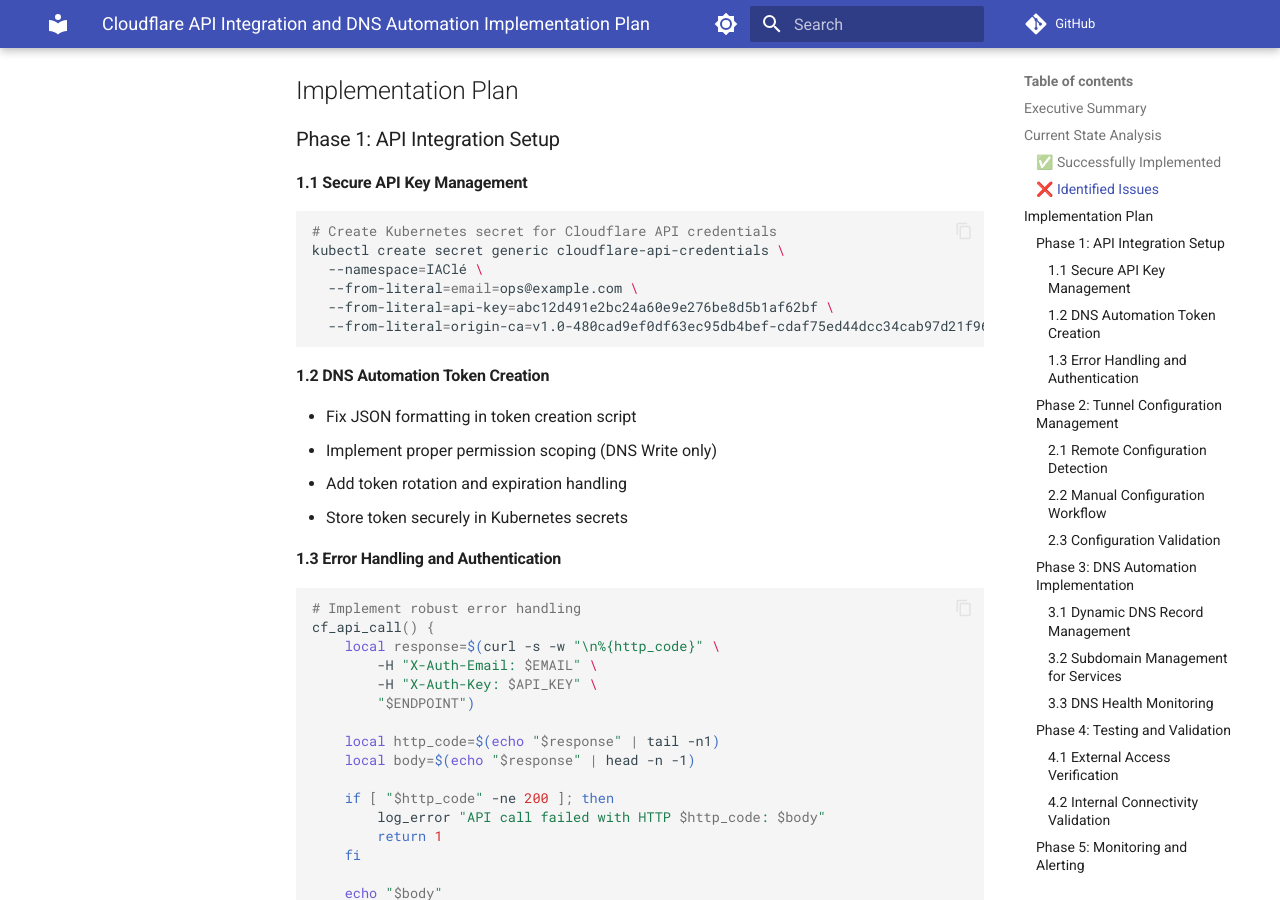
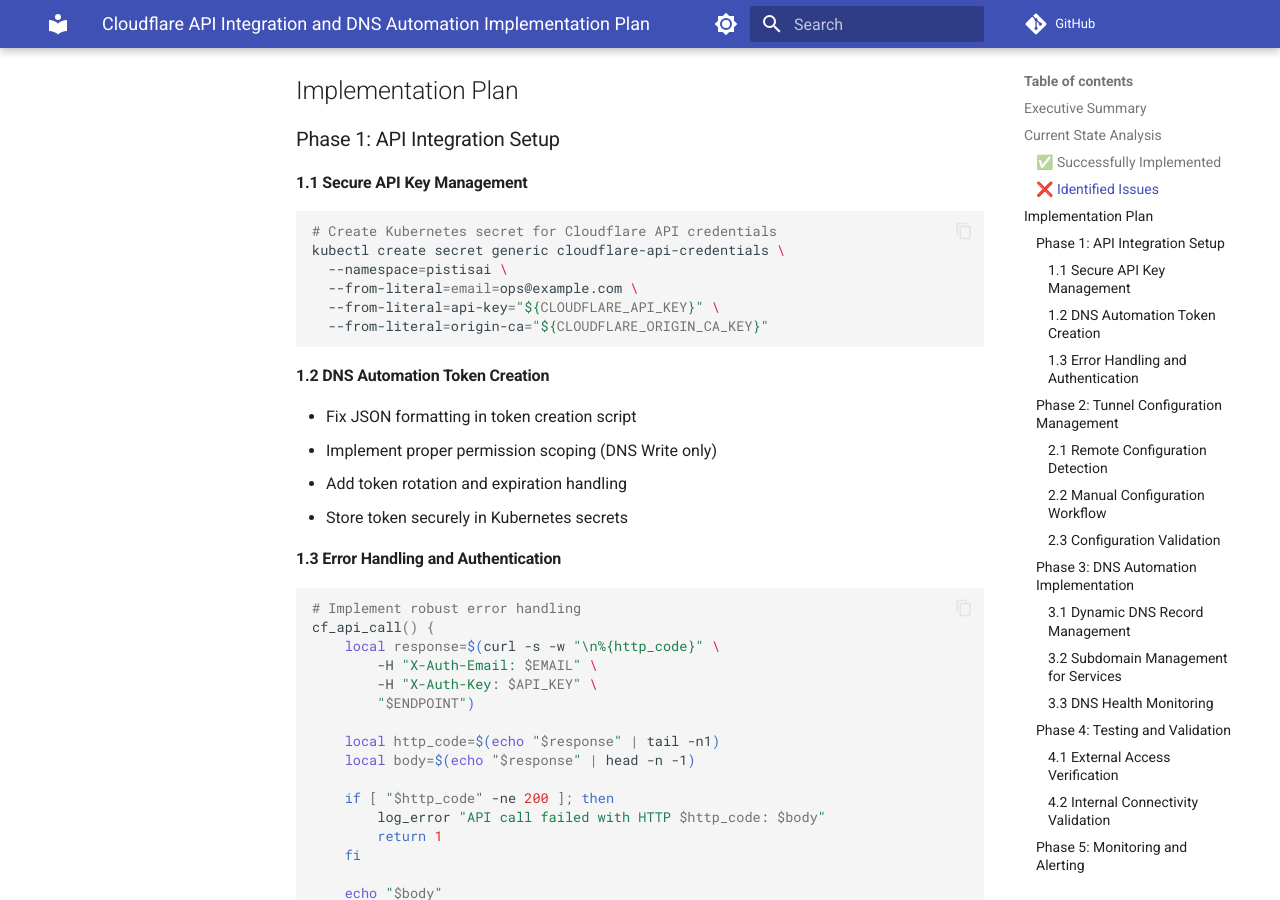
Before and after one commit to pistisAI/pistisai-app, an MkDocs documentation site: the page built from docs/development/scripts/cloudflare-dns-automation-plan.md, in a window 1280 px wide and 900 px high, scrolled down 832 px. Built offline with MkDocs 1.6.1 and Material for MkDocs 9.7.7, drawn with Linux system fonts in a browser that asks for light colours; comment, search, counter and statistics services are not loaded.

Commit message:
docs: replace leaked Cloudflare keys with env placeholders

````diff
--- a/docs/development/scripts/cloudflare-dns-automation-plan.md
+++ b/docs/development/scripts/cloudflare-dns-automation-plan.md
@@ -29,10 +29,10 @@
 ```bash
 # Create Kubernetes secret for Cloudflare API credentials
 kubectl create secret generic cloudflare-api-credentials \
-  --namespace=IAClé \
+  --namespace=pistisai \
   --from-literal=email=ops@example.com \
-  --from-literal=api-key=abc12d491e2bc24a60e9e276be8d5b1af62bf \
-  --from-literal=origin-ca=v1.0-480cad9ef0df63ec95db4bef-cdaf75ed44dcc34cab97d21f9609c8616e1343c60fbec022bd0d5d4bd33b6c872b79db387f6833c667f1c1399ef50afbc6f01fccbdfcfd68e11298d8fa15965037a99d8be8791e7aba
+  --from-literal=api-key="${CLOUDFLARE_API_KEY}" \
+  --from-literal=origin-ca="${CLOUDFLARE_ORIGIN_CA_KEY}"
 ```
 
 #### 1.2 DNS Automation Token Creation
````
